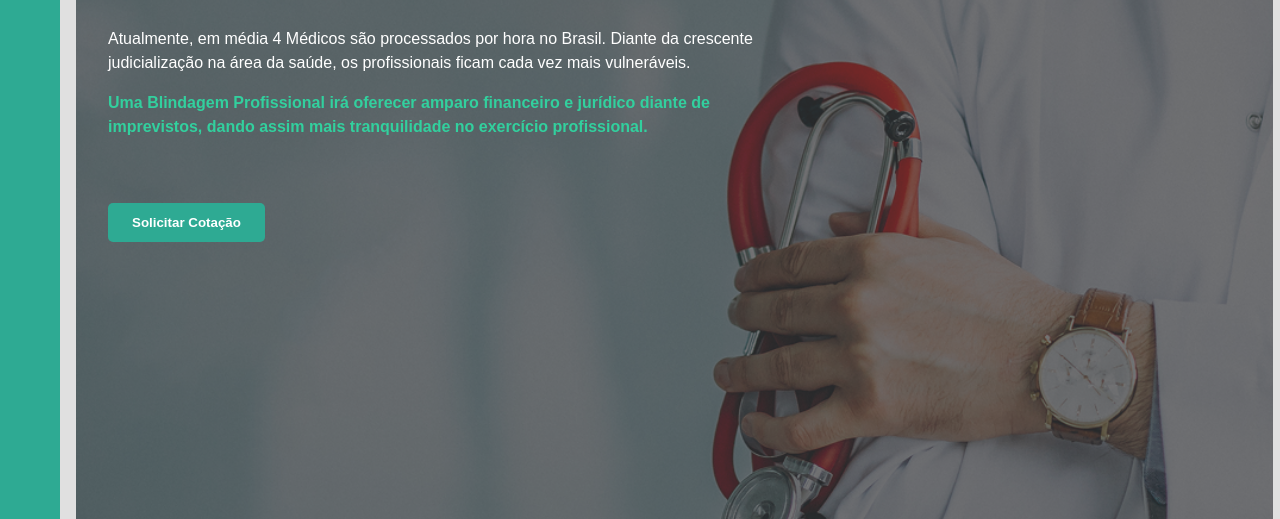
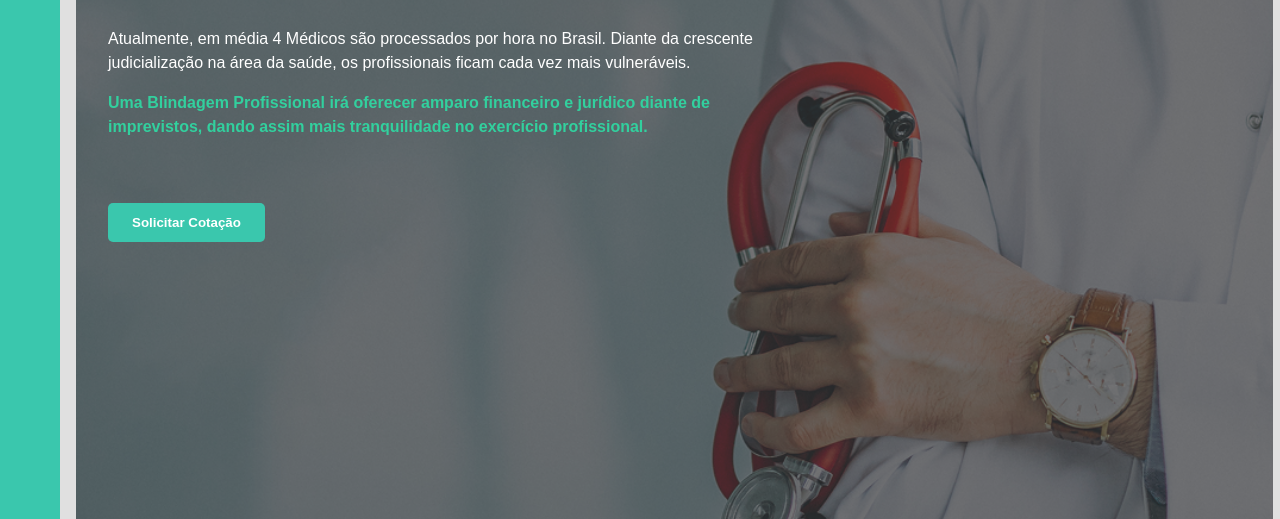
Before and after one commit to allekx/nelsongurgel, a plain HTML site: page index.html in a window 1280 px wide. Shown: the part 281-800 px from the top of the page. Drawn offline with Linux system fonts and the light colour scheme.

Commit message:
alteração da cor background aside e buttons

```diff
--- a/Cirurgia-Segura/cirurgiasegura.css
+++ b/Cirurgia-Segura/cirurgiasegura.css
@@ -21,7 +21,7 @@
     /* Sidebar */
     .sidebar {
       width: 60px;
-      background-color: #2eaa93;
+      background-color: #3ac7ad;
       color: white;
       transition: width 0.3s ease;
       position: fixed;
@@ -182,7 +182,7 @@
 }
 
 .btn-cotacao {
-  background-color: #2eaa93;
+  background-color: #3ac7ad;
   margin-top: 3rem;
   color: white;
   border: none;
--- a/Responsabilidade-Civil/responsabilidadecivil.css
+++ b/Responsabilidade-Civil/responsabilidadecivil.css
@@ -21,7 +21,7 @@
     /* Sidebar */
     .sidebar {
       width: 60px;
-      background-color: #2eaa93;
+      background-color: #3ac7ad;
       color: white;
       transition: width 0.3s ease;
       position: fixed;
@@ -182,7 +182,7 @@
 }
 
 .btn-cotacao {
-  background-color: #2eaa93;
+  background-color: #3ac7ad;
   margin-top: 3rem;
   color: white;
   border: none;
--- a/style.css
+++ b/style.css
@@ -21,7 +21,7 @@
     /* Sidebar */
     .sidebar {
       width: 60px;
-      background-color: #2eaa93;
+      background-color: #3ac7ad;
       color: white;
       transition: width 0.3s ease;
       position: fixed;
@@ -183,7 +183,7 @@
 }
 
 .btn-cotacao {
-  background-color: #2eaa93;
+  background-color: #3ac7ad;
   margin-top: 3rem;
   color: white;
   border: none;
```
